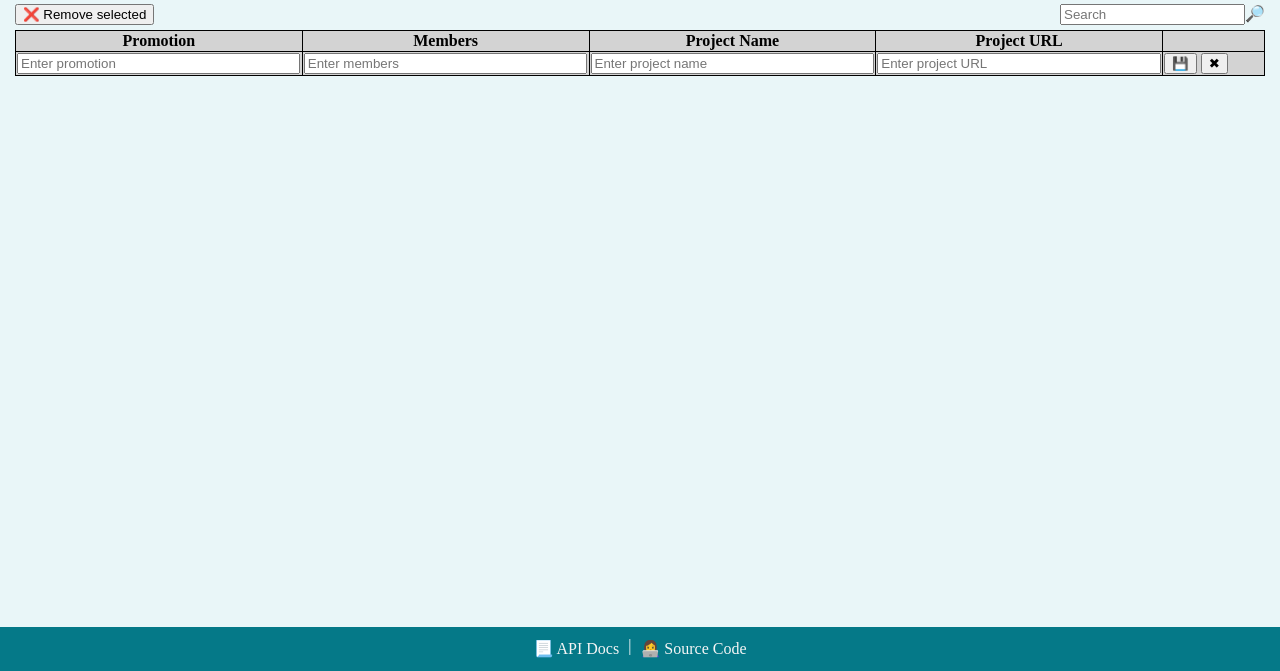
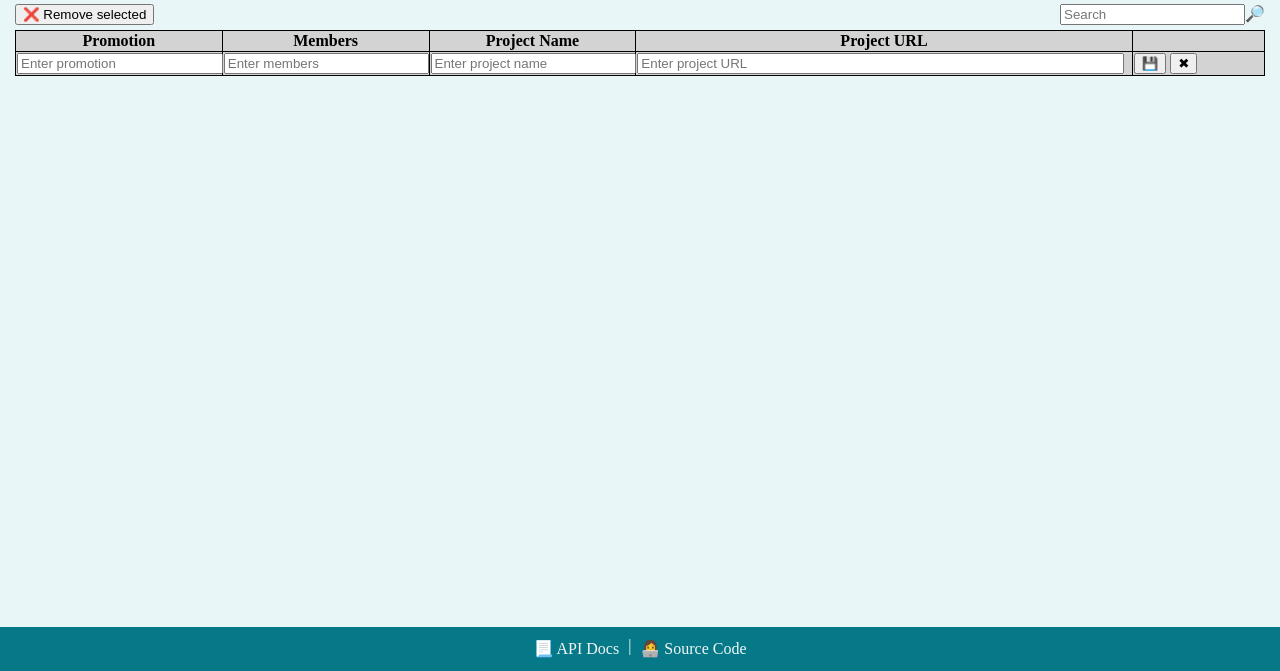
Before and after one commit to sorinlapadus/teams-networking, a website built with webpack: page src/index.html in a window 1280 px wide. Shown: the part 129-800 px from the top of the page. Built offline with nearby package versions, Linux system fonts and the light colour scheme; files whose address does not match are found by name.

Commit message:
add colgroup

```diff
--- a/src/index.html
+++ b/src/index.html
@@ -26,6 +26,13 @@
       </div>
       <form action="" id="teamsForm">
         <table id="teamsTable">
+          <colgroup>
+            <col span="1" style="width: 125px" />
+            <col span="1" style="width: 125px" />
+            <col span="1" style="width: 125px" />
+            <col span="1" style="width: 300px" />
+            <col span="1" style="width: 80px" />
+          </colgroup>
           <thead>
             <th>Promotion</th>
             <th>Members</th>
```
